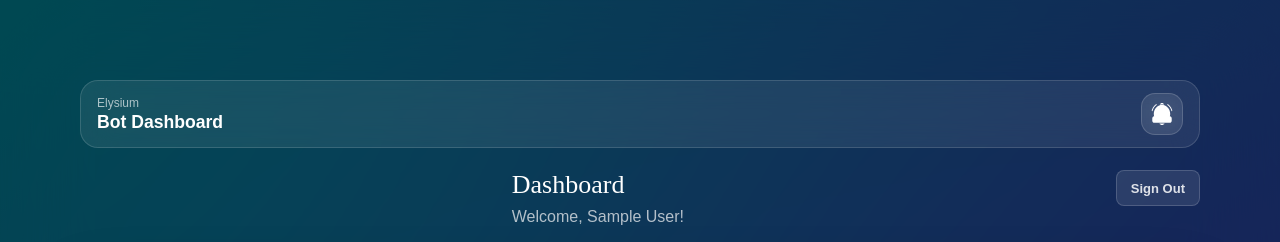
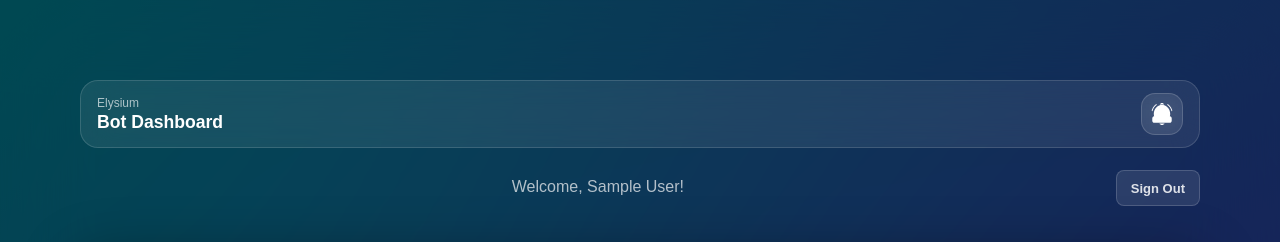
Before and after one commit to asteriasmoons/elysium-dashboard, a Next.js app: page /dashboard in a window 1280 px wide. Shown: the top 242 px of the page. Built offline with nearby package versions, Linux system fonts and the light colour scheme; no server answers; sample sign-in values are in the browser's storage; a web font is replaced by a local one.

Commit message:
No more header

```diff
--- a/app/dashboard/page.tsx
+++ b/app/dashboard/page.tsx
@@ -75,7 +75,6 @@ export default async function DashboardPage() {
         <div className={styles.headerRow}>
           <div className={styles.divider} />
           <div>
-            <h1 className={styles.title}>Dashboard</h1>
             <p className={styles.subtitle}>Welcome, {session.user?.name}!</p>
           </div>
 
```
